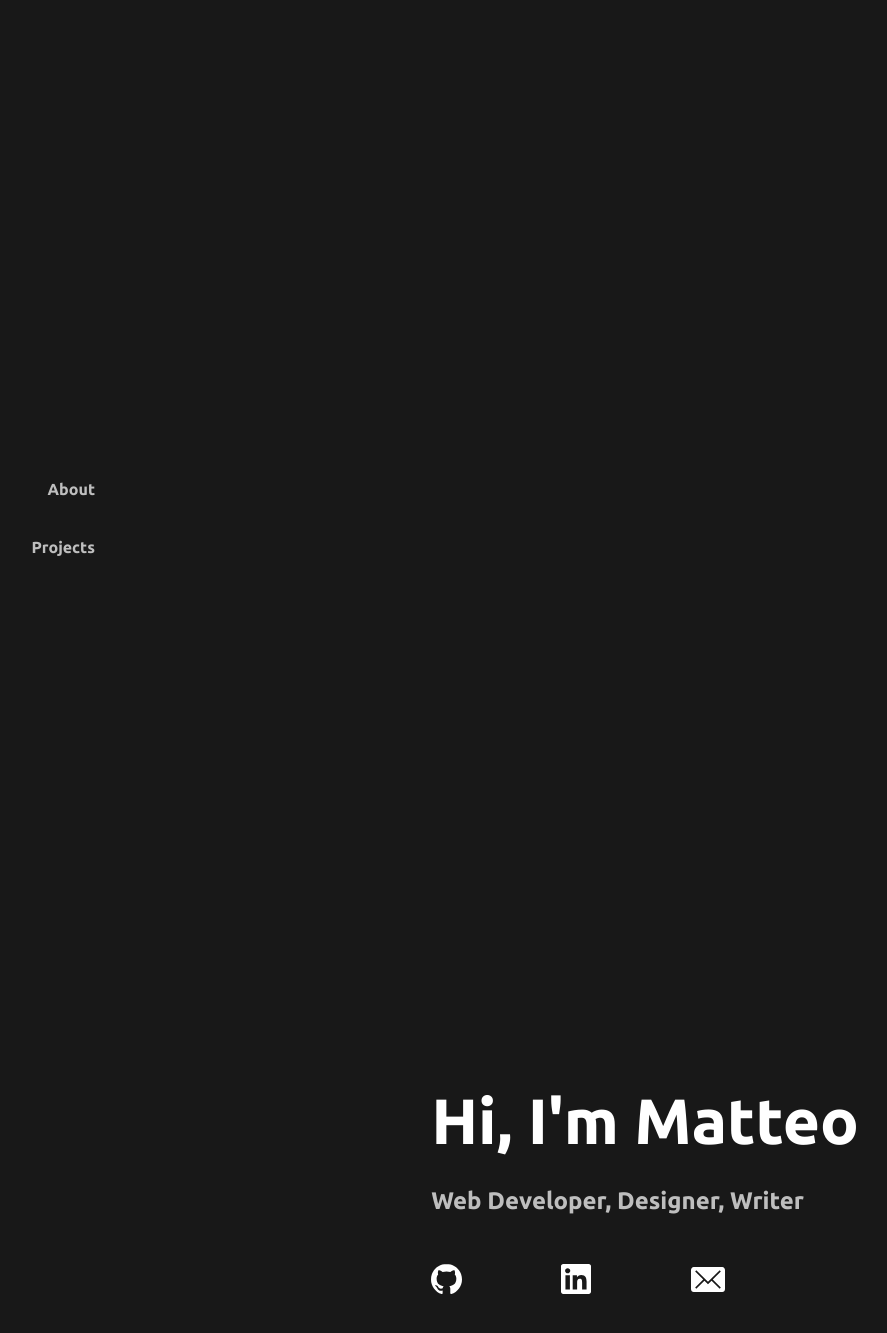
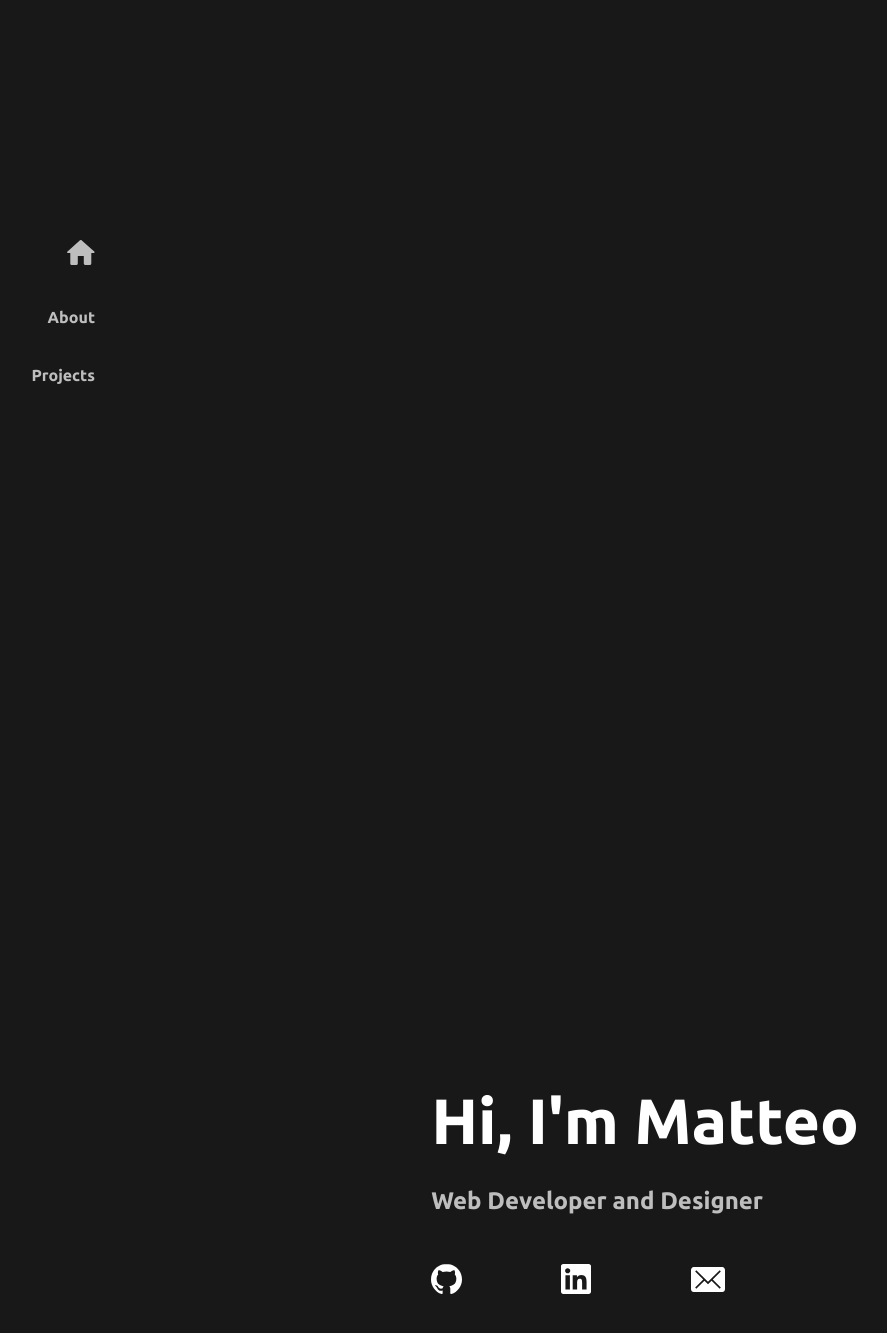
Before and after one commit to matteomiceli/old-portfolio, a PHP site: page / in a window 1280 px wide. Shown: the top 1333 px of the page, without its empty margins (35-922 px from the left). Run offline with PHP 8.4, Linux system fonts and the light colour scheme.

Commit message:
Home icon

```diff
--- a/index.html
+++ b/index.html
@@ -2,7 +2,7 @@
 <html lang="en">
 
 <head>
-    <link rel="icon" type="image/svg" href="./icons/favicon.svg"/>
+    <link rel="icon" type="image/svg" href="./icons/favicon.svg" />
     <meta charset="UTF-8">
     <meta http-equiv="X-UA-Compatible" content="IE=edge">
     <meta name="viewport" content="width=device-width, initial-scale=1.0">
@@ -12,34 +12,48 @@
 
 <body>
     <nav class="nav-container">
-        <ul class="nav-list">
+        <ul class="nav-list" name="top">
+            <li class="list-item">
+                <div id="home-icon-container">
+                    <a href="#home"><svg xmlns="http://www.w3.org/2000/svg" width="27.583" height="25" id="home-icon">
+                            <path
+                                d="M10.8 23.479v-7.5h6c.02 2.6-.04 5.205.03 7.801.189 1.104 1.369 1.283 2.288 1.199 1.327-.02 2.659.038 3.982-.031 1.104-.189 1.283-1.37 1.199-2.288v-9.68c.929-.023 1.866.047 2.79-.038 1.046-.474.199-1.447-.41-1.865L14.806.381c-.861-.815-1.968-.176-2.619.548L.256 11.675c-.815.946.505 1.501 1.314 1.305h1.731c.005 3.55-.01 7.102.008 10.651.083 1.143 1.287 1.46 2.236 1.348 1.352-.02 2.708.038 4.057-.031a1.51 1.51 0 001.198-1.47z"
+                                stroke="param(outline) #000" stroke-width=".25" />
+                        </svg>
+                    </a>
+                </div>
+
+            </li>
             <li class="list-item"><a href="#about">About</a></li>
             <li class="list-item"><a href="#projects">Projects</a></li>
         </ul>
     </nav>
     <main>
-        <div class="splash">
+        <div id="home">
             <div class="splash-text">
                 <h1>Hi, I'm Matteo</h1>
                 <div class="splash-title">
-                    <h2 id="splash-subtitle">Web Developer, Designer, Writer</h2>
+                    <h2 id="splash-subtitle">Web Developer and Designer</h2>
                     <div class="cursor"></div>
                 </div>
                 <div class="icons-container">
                     <div>
-                        <a href="https://github.com/matteomiceli" target=”_blank”><img src="./icons/github.svg" alt="View Github profile" class="icon"></a>
+                        <a href="https://github.com/matteomiceli" target=”_blank”><img src="./icons/github.svg"
+                                alt="View Github profile" class="icon"></a>
                     </div>
                     <div>
-                        <a href="https://www.linkedin.com/in/matteo-miceli-b9699552/" target=”_blank”><img src="./icons/linkedIn.svg" alt="View LinkedIn profile" class="icon"></a>
+                        <a href="https://www.linkedin.com/in/matteo-miceli-b9699552/" target=”_blank”><img
+                                src="./icons/linkedIn.svg" alt="View LinkedIn profile" class="icon"></a>
                     </div>
                     <div>
-                        <a href="mailto:omatteomiceli@gmail.com" target=”_blank”><img src="./icons/mail.svg" alt="Send me an email" class="icon" style="height: 25px;"></a>
+                        <a href="mailto:omatteomiceli@gmail.com" target=”_blank”><img src="./icons/mail.svg"
+                                alt="Send me an email" class="icon" style="height: 25px;"></a>
                     </div>
                 </div>
             </div>
         </div>
-        <div class="container-white">
-            <h2 class="dark-text" id="about">About</h2>
+        <div class="container-white" id="about">
+            <h2 class="dark-text">About</h2>
             <p class="dark-text">Contrary to popular belief, Lorem Ipsum is not simply random text. It has roots in a
                 piece of classical
                 Latin literature from 45 BC, making it over 2000 years old. Richard McClintock, a Latin professor at
@@ -54,6 +68,14 @@
                 Sections 1.10.32 and 1.10.33 from "de Finibus Bonorum et Malorum" by Cicero are also reproduced in their
                 exact original form, accompanied by English versions from the 1914 translation by H. Rackham.</p>
         </div>
+        <div class="container-dark" id="projects">
+            <h2>Projects</h2>
+            <div class="projects-grid">
+                <div class="project">
+                    <p>Pyre</p>
+                </div>
+            </div>
+        </div>
     </main>
 </body>
 
--- a/style.css
+++ b/style.css
@@ -21,9 +21,22 @@ body {
 }
 
 .nav-list {
-    padding: 20vh 30px 0 0;
+    padding: 10vh 30px 0 0;
     margin: 0px;
     text-align: right;
+}
+
+#home-icon-container {
+
+}
+
+#home-icon {
+    fill:#bebebe;
+    height: 25px;
+}
+
+#home-icon:hover {
+    fill:white;
 }
 
 .list-item {
@@ -49,7 +62,7 @@ main {
     scroll-snap-type: y mandatory;
 }
 
-.splash {
+#home {
     display: flex;
     flex-direction: column;
     justify-content: center;
@@ -97,6 +110,16 @@ main {
     scroll-snap-align: center;
 }
 
+.container-dark {
+    display: flex;
+    flex-direction: column;
+    justify-content: center;
+    padding: 0 10vw;
+    background-color: #181818;
+    height: 100vh;
+    scroll-snap-align: center;
+}
+
 h1{
     font-size: 4em;
     font-weight: bold;
@@ -115,7 +138,7 @@ h3 {
 }
 
 p {
-    font-size: 1.3em;
+    font-size: 1.2em;
 }
 
 .dark-text {
```
Also changed, not shown: icons/favicon.svg, icons/home.svg (added).
